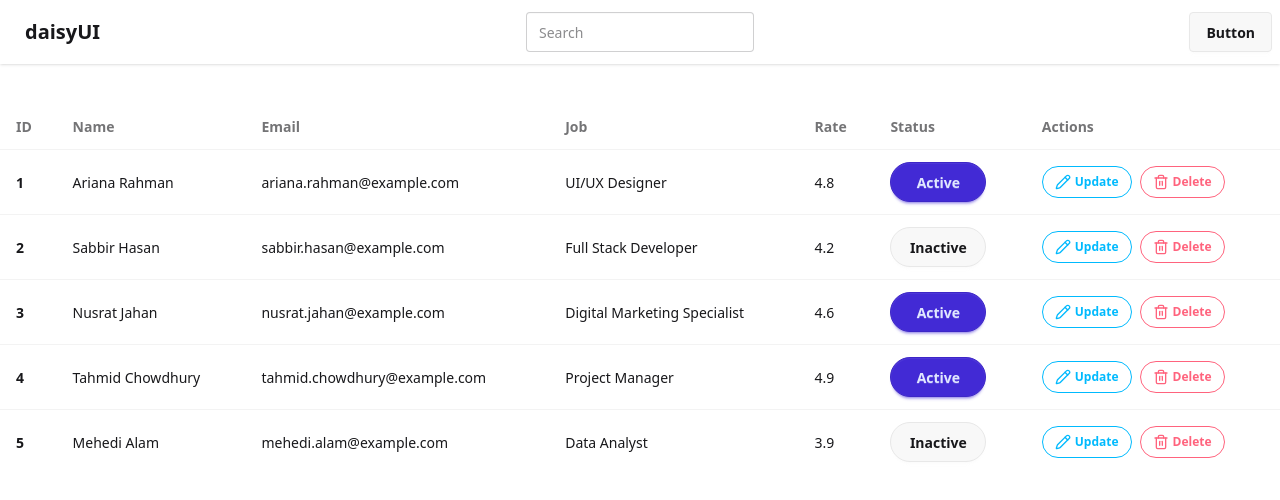
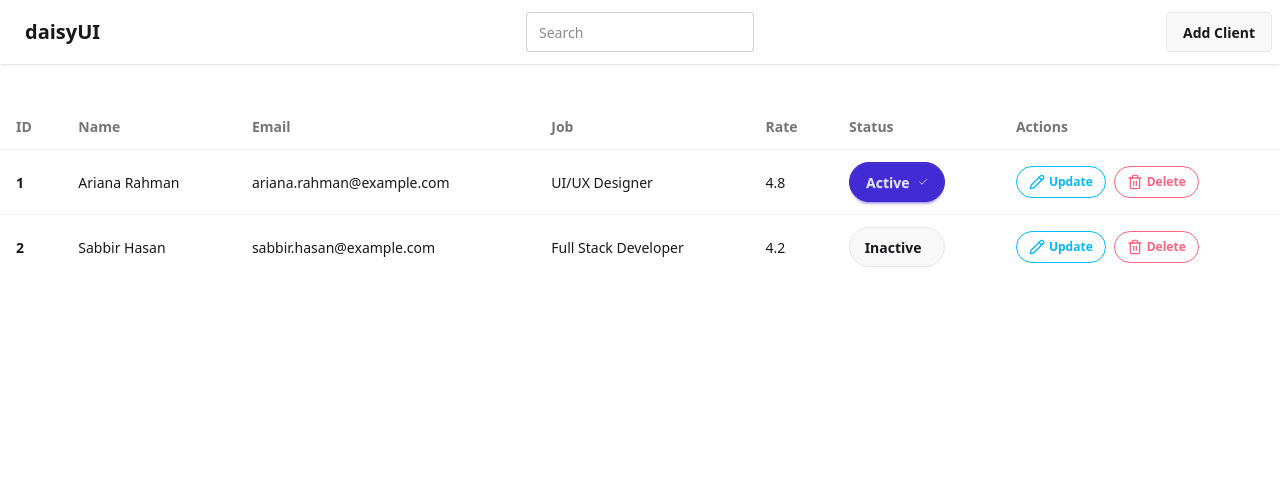
Before and after one commit to abrarasif11/CRUD-Operation-PostgreSQL-, a React (Vite) app: page / in a window 1280 px wide. Shown: the top 500 px of the page. Built offline with nearby package versions, Linux system fonts and the light colour scheme.

Commit message:
edit modal

```diff
--- a/src/App.jsx
+++ b/src/App.jsx
@@ -7,22 +7,47 @@ function App() {
   const [isOpen, setIsOpen] = useState(false);
   const [modalMode, setModalMode] = useState("add");
 
+  const [clients, setClients] = useState([
+    {
+      id: 1,
+      name: "Ariana Rahman",
+      email: "ariana.rahman@example.com",
+      job: "UI/UX Designer",
+      isActive: true,
+      rate: 4.8,
+    },
+    {
+      id: 2,
+      name: "Sabbir Hasan",
+      email: "sabbir.hasan@example.com",
+      job: "Full Stack Developer",
+      isActive: false,
+      rate: 4.2,
+    },
+  ]);
+
   const handleOpen = (mode) => {
+    setModalMode(mode);
     setIsOpen(true);
   };
 
+  const handleClose = () => setIsOpen(false);
+
   const handleSubmit = () => {
-    if (modalMode === "add") {
-      console.log("Modal Mode Added");
-    } else {
-      console.log("Modal Mode Edited");
-    }
+    console.log("Modal submitted");
+    setIsOpen(false);
   };
+
   return (
     <>
       <Navbar onOpen={() => handleOpen("add")} />
-      <Table />
-      <ModalForm isOpen={isOpen} onClose={() => setIsOpen(false)} />
+      <Table clients={clients} handleOpen={handleOpen} />
+      <ModalForm
+        isOpen={isOpen}
+        mode={modalMode}
+        onClose={handleClose}
+        onSubmit={handleSubmit}
+      />
     </>
   );
 }
--- a/src/Components/ModalForm/ModalForm.jsx
+++ b/src/Components/ModalForm/ModalForm.jsx
@@ -1,11 +1,63 @@
-import React from 'react'
+import React from "react";
 
-const ModalForm = () => {
+const ModalForm = ({ isOpen, onClose, mode, onSubmit }) => {
+  if (!isOpen) return null;
+
   return (
-    <div>
+    <div className="modal modal-open">
+      <div className="modal-box">
+        <h3 className="font-bold text-lg mb-4">
+          {mode === "edit" ? "Edit Client" : "Add New Client"}
+        </h3>
+        <form
+          onSubmit={(e) => {
+            e.preventDefault();
+            onSubmit();
+          }}
+        >
+          <input
+            type="text"
+            placeholder="Client Name"
+            className="input input-bordered w-full mb-3"
+          />
+          <input
+            type="email"
+            placeholder="Email"
+            className="input input-bordered w-full mb-3"
+          />
+          <input
+            type="text"
+            placeholder="Job Title"
+            className="input input-bordered w-full mb-3"
+          />
+          <input
+            type="number"
+            placeholder="Rate"
+            className="input input-bordered w-full mb-3"
+          />
+          <select
+            className="select select-bordered w-full mb-3"
+            defaultValue=""
+          >
+            <option value="" disabled>
+              Select Status
+            </option>
+            <option value="true">Active</option>
+            <option value="false">Not Active</option>
+          </select>
 
+          <div className="modal-action">
+            <button type="button" onClick={onClose} className="btn">
+              Close
+            </button>
+            <button type="submit" className="btn btn-primary">
+              {mode === "edit" ? "Save Changes" : "Add Client"}
+            </button>
+          </div>
+        </form>
+      </div>
     </div>
-  )
-}
+  );
+};
 
-export default ModalForm
+export default ModalForm;
--- a/src/Components/Navbar/Navbar.jsx
+++ b/src/Components/Navbar/Navbar.jsx
@@ -1,6 +1,6 @@
 import React from "react";
 
-const Navbar = () => {
+const Navbar = ({ onOpen }) => {
   return (
     <div className="navbar bg-base-100 shadow-sm">
       <div className="navbar-start">
@@ -13,7 +13,9 @@ const Navbar = () => {
         className="input input-bordered w-48 md:w-auto"
       />
       <div className="navbar-end">
-        <a className="btn">Button</a>
+        <a className="btn" onClick={onOpen}>
+          Add Client
+        </a>
       </div>
     </div>
   );
--- a/src/Components/Table/Table.jsx
+++ b/src/Components/Table/Table.jsx
@@ -1,54 +1,10 @@
 import React from "react";
-import { Pencil, Trash2 } from "lucide-react";
+import { Pencil, Trash2, Check, X } from "lucide-react";
 
-const clients = [
-  {
-    id: 1,
-    name: "Ariana Rahman",
-    email: "ariana.rahman@example.com",
-    job: "UI/UX Designer",
-    isActive: true,
-    rate: 4.8,
-  },
-  {
-    id: 2,
-    name: "Sabbir Hasan",
-    email: "sabbir.hasan@example.com",
-    job: "Full Stack Developer",
-    isActive: false,
-    rate: 4.2,
-  },
-  {
-    id: 3,
-    name: "Nusrat Jahan",
-    email: "nusrat.jahan@example.com",
-    job: "Digital Marketing Specialist",
-    isActive: true,
-    rate: 4.6,
-  },
-  {
-    id: 4,
-    name: "Tahmid Chowdhury",
-    email: "tahmid.chowdhury@example.com",
-    job: "Project Manager",
-    isActive: true,
-    rate: 4.9,
-  },
-  {
-    id: 5,
-    name: "Mehedi Alam",
-    email: "mehedi.alam@example.com",
-    job: "Data Analyst",
-    isActive: false,
-    rate: 3.9,
-  },
-];
-
-const Table = () => {
+const Table = ({ clients, handleOpen }) => {
   return (
     <div className="mt-10 overflow-x-auto">
       <table className="table">
-        {/* head */}
         <thead>
           <tr>
             <th>ID</th>
@@ -60,7 +16,6 @@ const Table = () => {
             <th>Actions</th>
           </tr>
         </thead>
-
         <tbody className="hover">
           {clients.map((client) => (
             <tr key={client.id}>
@@ -70,21 +25,30 @@ const Table = () => {
               <td>{client.job}</td>
               <td>{client.rate}</td>
 
-              {/* Active / Inactive Button */}
               <td>
                 <button
                   className={`btn flex items-center justify-center gap-2 rounded-full w-24 ${
                     client.isActive ? "btn-primary" : "btn-outline-primary"
                   }`}
                 >
-                  {client.isActive ? <>Active</> : <>Inactive</>}
+                  {client.isActive ? (
+                    <>
+                      Active <Check size={16} />
+                    </>
+                  ) : (
+                    <>
+                      Inactive <X size={16} />
+                    </>
+                  )}
                 </button>
               </td>
 
-              {/* Update & Delete Buttons */}
               <td>
                 <div className="flex items-center gap-2">
-                  <button className="btn btn-sm btn-outline btn-info flex items-center gap-1 rounded-full">
+                  <button
+                    onClick={() => handleOpen("edit")}
+                    className="btn btn-sm btn-outline btn-info flex items-center gap-1 rounded-full"
+                  >
                     <Pencil size={16} />
                     Update
                   </button>
```
